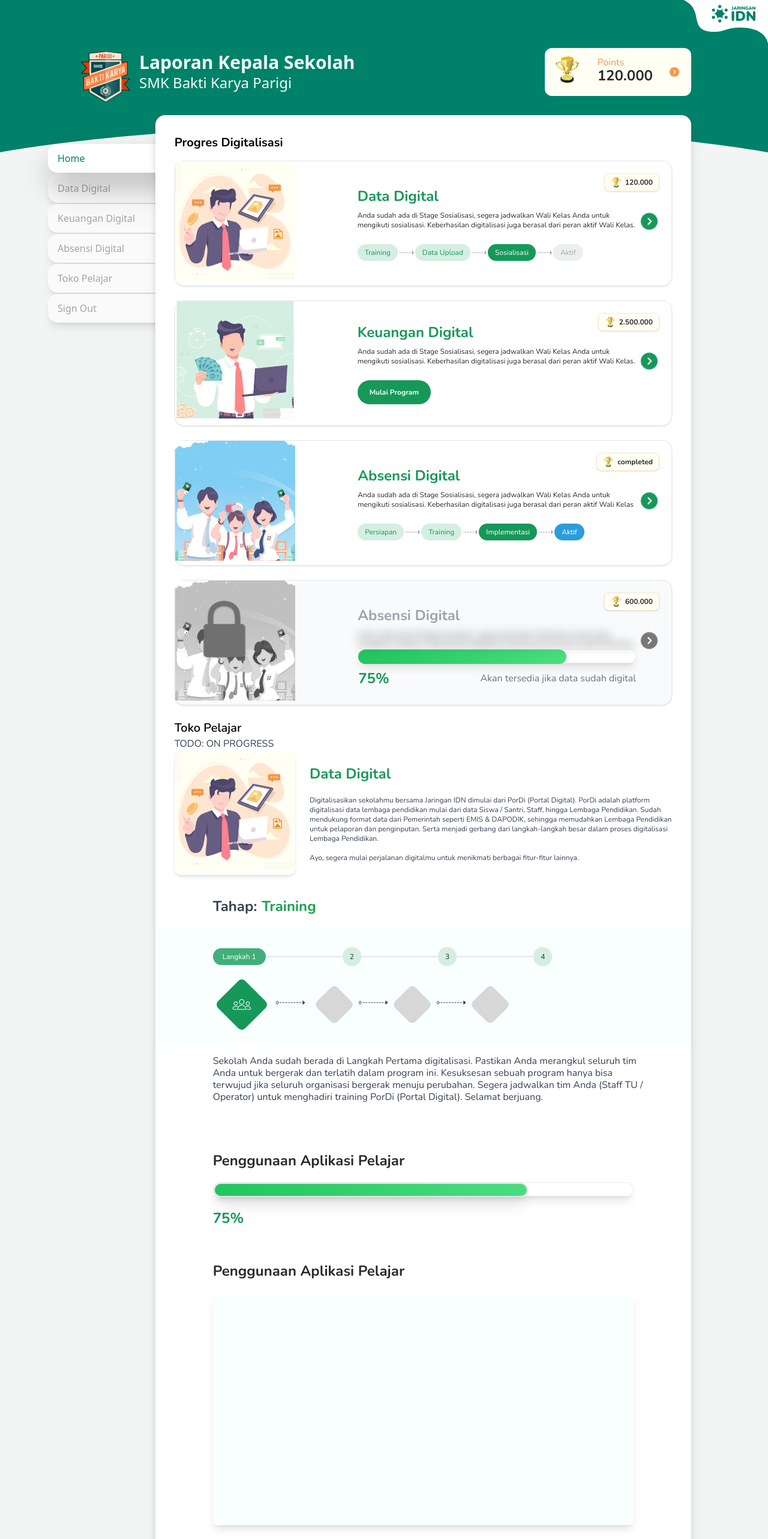
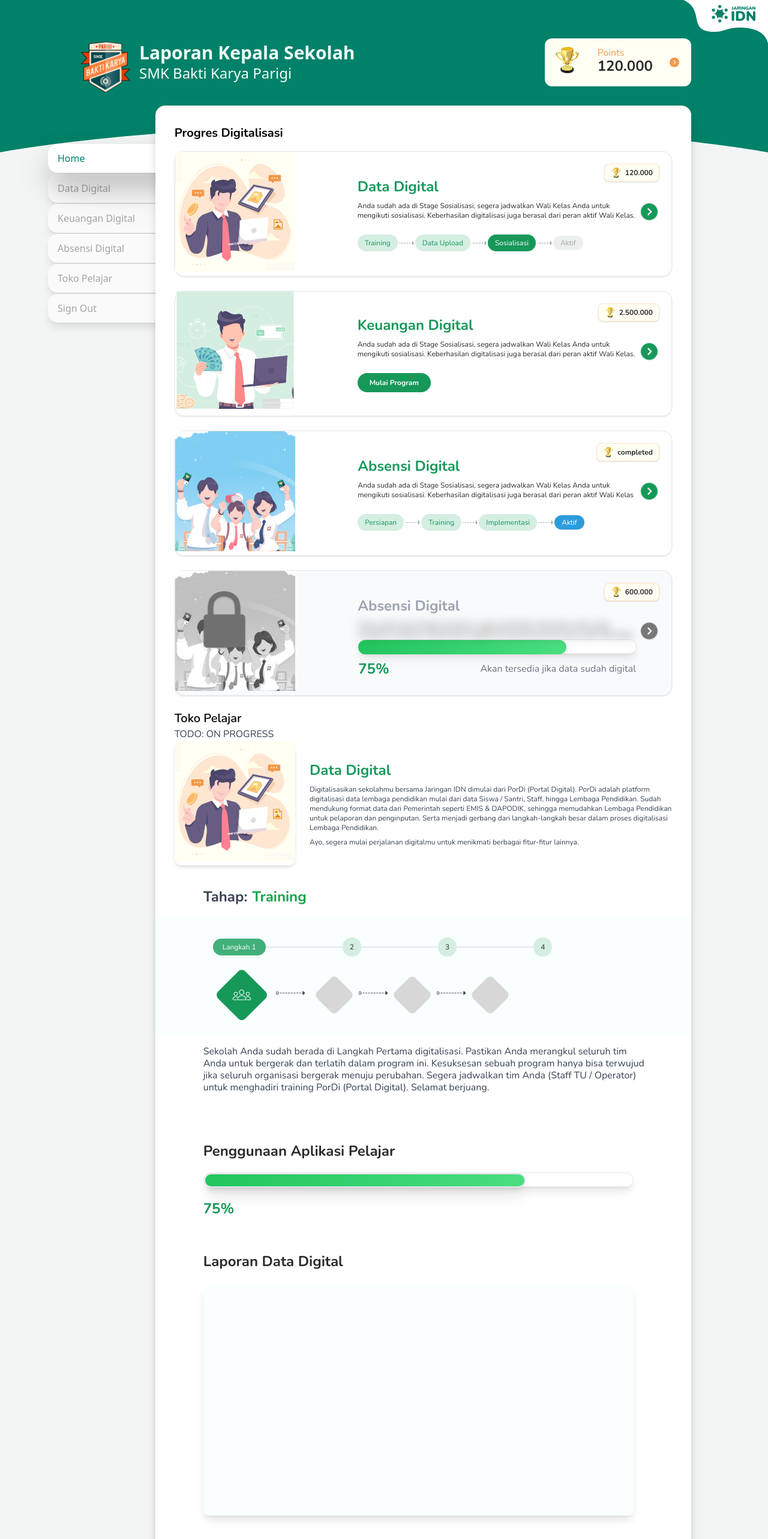
Before and after one commit to alfieqashwa/next-kepsek-report, a Next.js app: page /mulai in a window 1280 px wide. Shown: the top 2566 px of the page at 60% size. Built offline with nearby package versions, Linux system fonts and the light colour scheme.

Commit message:
fix: modify Data Digital padding-margin

```diff
--- a/components/data-digital.tsx
+++ b/components/data-digital.tsx
@@ -8,18 +8,18 @@ export const DataDigital = () => (
             </span>
             <div className="w-3/4">
                 <h2 className="font-bold text-[#169859] text-2xl capitalize">Data Digital</h2>
-                <div className="mt-5 space-y-4 text-xs">
+                <div className="mt-2 space-y-2 text-xs">
                     <p>Digitalisasikan sekolahmu bersama Jaringan IDN dimulai dari PorDi (Portal Digital). PorDi adalah platform digitalisasi data lembaga pendidikan mulai dari data Siswa / Santri, Staff, hingga Lembaga Pendidikan. Sudah mendukung format data dari Pemerintah seperti EMIS & DAPODIK, sehingga memudahkan Lembaga Pendidikan untuk pelaporan dan penginputan. Serta menjadi gerbang dari langkah-langkah besar dalam proses digitalisasi Lembaga Pendidikan.</p>
                     <p>Ayo, segera mulai perjalanan digitalmu untuk menikmati berbagai fitur-fitur lainnya.</p>
                 </div>
             </div>
         </section>
 
-        <section className="pl-16">
+        <section className="pl-12">
             <h2 className="space-x-2 text-2xl font-bold capitalize mt-9">
                 <span>tahap:</span><span className="text-green-600">training</span>
             </h2>
-            <div className="my-5 py-8 -ml-[88px] -mr-6 md:-ml-24 md:-mr-8 bg-[#F9FFFF] px-24">
+            <div className="my-5 py-8 -ml-[88px] -mr-6 md:-ml-20 md:-mr-8 px-24 bg-[#F9FFFF]">
                 <div className="flex items-center text-xs">
                     <button className="bg-[#42AF7A] text-white whitespace-nowrap rounded-full py-1.5 px-4">Langkah 1</button>
                     <hr className="bg-[#D5EEE2] w-32 border"></hr>
@@ -51,15 +51,15 @@ export const DataDigital = () => (
                 <p>Sekolah Anda sudah berada di Langkah Pertama digitalisasi. Pastikan Anda merangkul seluruh tim Anda untuk bergerak dan terlatih dalam program ini. Kesuksesan sebuah program hanya bisa terwujud jika seluruh organisasi bergerak menuju perubahan. Segera jadwalkan tim Anda (Staff TU / Operator) untuk menghadiri training PorDi (Portal Digital). Selamat berjuang.</p>
             </div>
         </section>
-        <section className="pl-16 mt-20 mr-16">
+        <section className="pl-12 mt-20 mr-16">
             <h2 className="capitalize text-[#2A2A2A] text-2xl font-bold">Penggunaan Aplikasi Pelajar</h2>
             <div className="w-full h-4 mt-5 bg-white border rounded-full shadow-lg md:h-6">
                 <div className="h-4 border-2 rounded-full shadow-xl md:h-6 bg-gradient-to-r from-green-500 to-green-400" style={{ width: "75%" }}></div>
             </div>
             <p className="text-[#169859] font-bold text-xl md:text-2xl mt-5">75%</p>
         </section>
-        <section className="pb-16 pl-16 mr-16 mt-14">
-            <h2 className="capitalize text-[#2A2A2A] text-2xl font-bold">Penggunaan Aplikasi Pelajar</h2>
+        <section className="pb-16 pl-12 mr-16 mt-14">
+            <h2 className="capitalize text-[#2A2A2A] text-2xl font-bold">Laporan Data Digital</h2>
             {/* <div className="mt-6 bg-[#F9FFFF] w-full"> */}
             <div className="w-full mt-6 rounded-lg shadow-lg h-96 bg-[#F9FFFF]"></div>
         </section>
--- a/components/layout.tsx
+++ b/components/layout.tsx
@@ -18,7 +18,7 @@ export default function Layout({ children }: Props): JSX.Element {
       </Head>
 
       <div className="relative">
-        <header className="flex items-center justify-between mt-8 md:mt-16 lg:mt-20 mx:16 sm:mx-24 lg:mx-32">
+        <header className="flex items-center justify-between mt-8 md:mt-16 lg:mt-16 mx:16 sm:mx-24 lg:mx-32">
           <span className="absolute top-0 right-0 hidden sm:w-24 md:w-36 md:block">
             <Image
               src="/images/banner-jaringan-idn-white.svg"
--- a/pages/mulai.tsx
+++ b/pages/mulai.tsx
@@ -39,7 +39,7 @@ const MulaiPage: NextPage = () => {
                 <span className='px-0.5'>
                   <Image src="/images/arrow.svg" width={25} height={10} alt="arrow" />
                 </span>
-                <button className="text-[#A4A4A4] bg-[#EBF0EE] px-3 py-1.5 rounded-full text-xs whitespace-nowrap capitalize">Aktif</button>
+                <button className="text-[#A4A4A4] bg-[#EBF0EE] px-3 py-1 rounded-full text-xs whitespace-nowrap capitalize">Aktif</button>
               </div>
             </div>
             <span>
@@ -64,7 +64,7 @@ const MulaiPage: NextPage = () => {
               <h3 className="text-[#169859] font-bold text-2xl capitalize">Keuangan Digital</h3>
               <p className='mt-2 text-xs text-meteorite'>Anda sudah ada di Stage Sosialisasi, segera jadwalkan Wali Kelas Anda untuk mengikuti sosialisasi. Keberhasilan digitalisasi juga berasal dari peran aktif Wali Kelas.</p>
               <div className='flex flex-row items-center mt-6'>
-                <button className="text-white bg-[#169859] text-xs font-bold py-3 px-5 rounded-full capitalize">mulai program</button>
+                <button className="text-white bg-[#169859] text-xs font-bold py-2 px-5 rounded-full capitalize">mulai program</button>
               </div>
             </div>
             <span>
@@ -97,11 +97,11 @@ const MulaiPage: NextPage = () => {
                 <span className='px-0.5'>
                   <Image src="/images/arrow.svg" width={25} height={10} alt="arrow" />
                 </span>
-                <button className="bg-[#169859] text-white px-3 py-1.5 rounded-full text-xs whitespace-nowrap capitalize">implementasi</button>
+                <button className="bg-[#D5EEE2] text-[#169859] px-3 py-1.5 rounded-full text-xs whitespace-nowrap capitalize">implementasi</button>
                 <span className='px-0.5'>
                   <Image src="/images/arrow.svg" width={25} height={10} alt="arrow" />
                 </span>
-                <button className="text-white bg-[#2D9CDB] px-3 py-1.5 rounded-full text-xs whitespace-nowrap capitalize">aktif</button>
+                <button className="text-white bg-[#2D9CDB] px-3 py-1 rounded-full text-xs whitespace-nowrap capitalize">aktif</button>
               </div>
             </div>
             <span>
```
